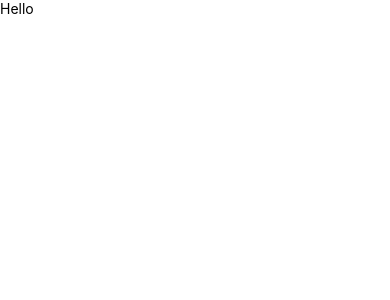
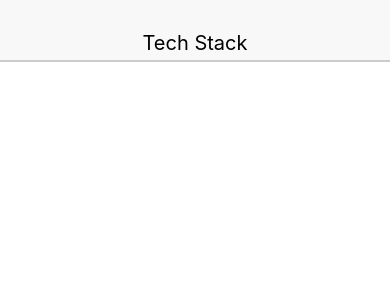
Before and after one commit to iAmNawa/reactNativeRedux, a React Native app: screen / in a window 390 px wide. Shown: the top 300 px of the page. Built offline with nearby package versions, Linux system fonts and the light colour scheme.

Commit message:
added header

```diff
--- a/src/App.js
+++ b/src/App.js
@@ -3,11 +3,14 @@ import { View, Text } from 'react-native';
 import { Provider } from 'react-redux';
 import { createStore } from 'redux';
 import reducers from './reducers';
+import { Header } from './components/common';
 
 const App = () => {
   return (
     <Provider store={createStore(reducers)}>
-      <View><Text>Hello</Text></View>
+      <View>
+        <Header headerText="Tech Stack" />
+      </View>
     </Provider>
   );
 };
```
